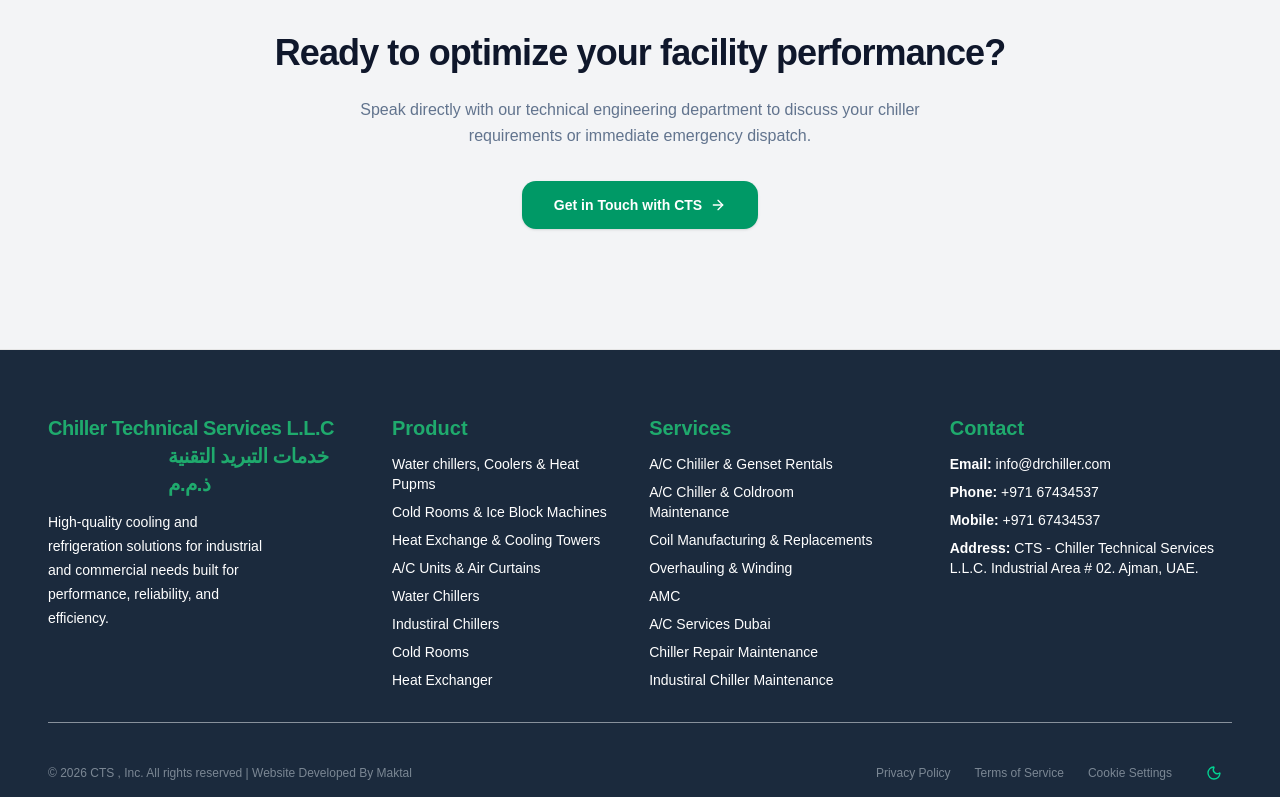
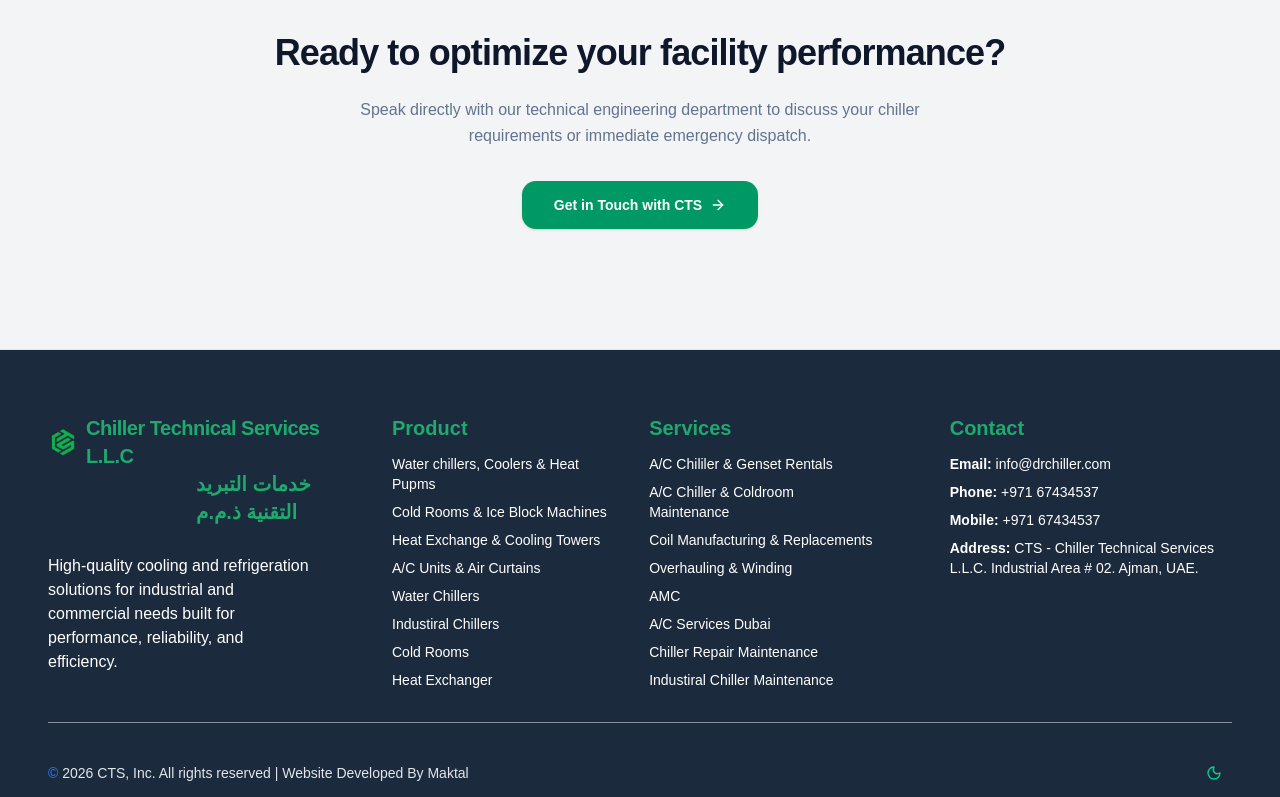
Before and after one commit to abints47/CTS-drchillar-project, a Next.js app: page /About in a window 1280 px wide. Shown: the part 2000-2797 px from the top of the page. Built offline with nearby package versions, Linux system fonts and the light colour scheme.

Commit message:
Landing page Text alignment changed...

```diff
--- a/components/Footer.tsx
+++ b/components/Footer.tsx
@@ -1,8 +1,8 @@
 'use client'
 
 import Link from 'next/link'
-import { Button } from '@/components/ui/button'
 import { ThemeToggle } from '@/components/ThemeToggle'
+import Image from 'next/image';
 
 export default function Footer() {
   return (
@@ -13,15 +13,28 @@
 
           {/* Brand & Description Column */}
           <div className="space-y-4">
-            <Link href="/" className="text-xl font-bold tracking-tight text-[#1FAA6D]">
-              Chiller Technical Services L.L.C <section className="pl-30">خدمات التبريد التقنية ذ.م.م</section>
+            <Link
+              href="/"
+              onClick={() => window.scrollTo({ top: 0, behavior: 'smooth' })}
+              className="inline-block text-[#1FAA6D]">
+              <div className="flex items-center gap-2 text-xl font-bold tracking-tight">
+                <Image
+                  src="/logo.png"
+                  alt="CTS Logo"
+                  width={30}
+                  height={30}
+                />
+                <span>Chiller Technical Services L.L.C</span>
+              </div>
+              <section className="pl-37 text-xl font-semibold">
+                خدمات التبريد التقنية ذ.م.م
+              </section>
             </Link>
-            <p className="text-sm pr-20 pt-3 leading-6 text-[#FFFFFF] max-w-sm ">
+            <p className="text-s pr-10 justify-center pt-3 leading-6 text-[#FFFFFF] max-w-sm ">
               High-quality cooling and refrigeration solutions for industrial and commercial needs built for performance, reliability, and efficiency.
             </p>
           </div>
 
-          {/* Products Column */}
           <div className="space-y-3">
             <h4 className="text-xl font-semibold text-[#1FAA6D]">Product</h4>
             <ul className="space-y-2 text-sm text-muted-foreground">
@@ -171,21 +184,12 @@
         <div className="my-8 border-t border-gray-300/60" />
 
         {/* Bottom Bar Section */}
-        <div className="flex flex-col items-center justify-between gap-4 text-xs text-[#7B8794] sm:flex-row">
-          <p>&copy; {new Date().getFullYear()} CTS , Inc. All rights reserved |<span><Link href={"https://maktalseo.com/"} target="_blank" >
-           <span className="hover:text-gray-200 transition-colors">  Website Developed By Maktal</span>
+        <div className="flex flex-col items-center justify-between gap-4 text-sm text-[#e2e6eb] sm:flex-row">
+          <p> <span className='text-blue-500'> &copy; </span> {new Date().getFullYear()} CTS, Inc. All rights reserved |<span><Link href={"https://maktalseo.com/"} target="_blank" >
+           <span className="hover:text-emerald-500 transition-colors">  Website Developed By Maktal</span>
           </Link> </span></p>
 
-          <div className="flex items-center gap-6">
-            <Link href="#privacy" className="hover:text-gray-400 transition-colors">
-              Privacy Policy
-            </Link>
-            <Link href="#terms" className="hover:text-gray-400 transition-colors">
-              Terms of Service
-            </Link>
-            <Link href="#cookies" className="hover:text-gray-400 transition-colors">
-              Cookie Settings
-            </Link>
+          <div className="flex items-center ">
 
             {/* Native theme toggle */}
             <ThemeToggle />
--- a/components/ParallaxCarousel.module.css
+++ b/components/ParallaxCarousel.module.css
@@ -125,7 +125,6 @@
   letter-spacing: -0.02em;
   white-space: normal;
   display: -webkit-box;
-  -webkit-line-clamp: 2;
   -webkit-box-orient: vertical;
   overflow: hidden;
   text-overflow: ellipsis;
@@ -151,7 +150,6 @@
   opacity: 0.9;
   line-height: 1.65;
   display: -webkit-box;
-  -webkit-line-clamp: 3;
   -webkit-box-orient: vertical;
   overflow: hidden;
   width: 100%;
--- a/components/ParallaxCarousel.tsx
+++ b/components/ParallaxCarousel.tsx
@@ -107,6 +107,7 @@
                     <p className={styles.slide__description}>
                       {slide.description}
                     </p>
+
                         {/* HERO BRAND HEADER (Animates with the slide text) */}
 
                        <div className={styles.hero__header}>
```
